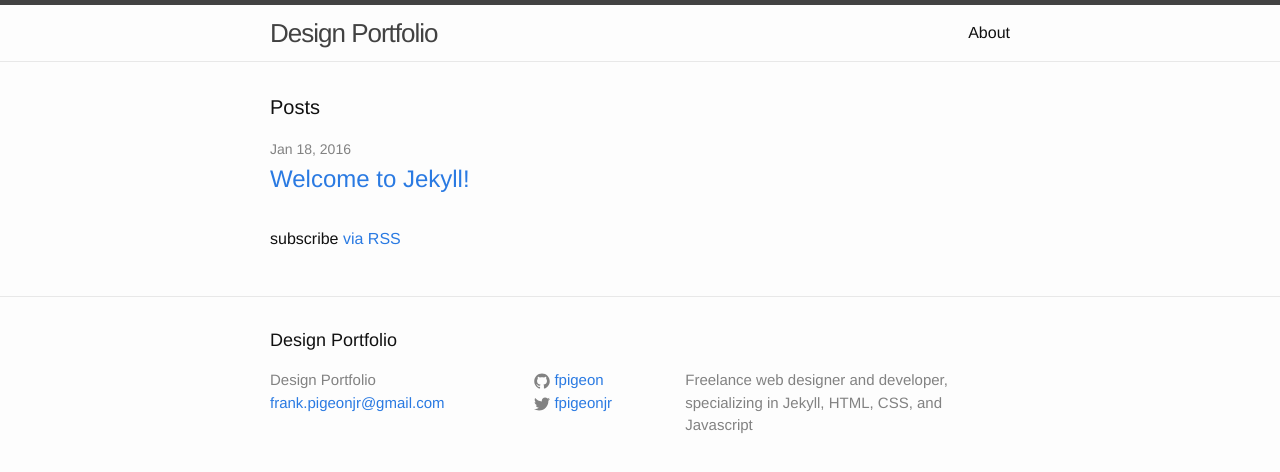
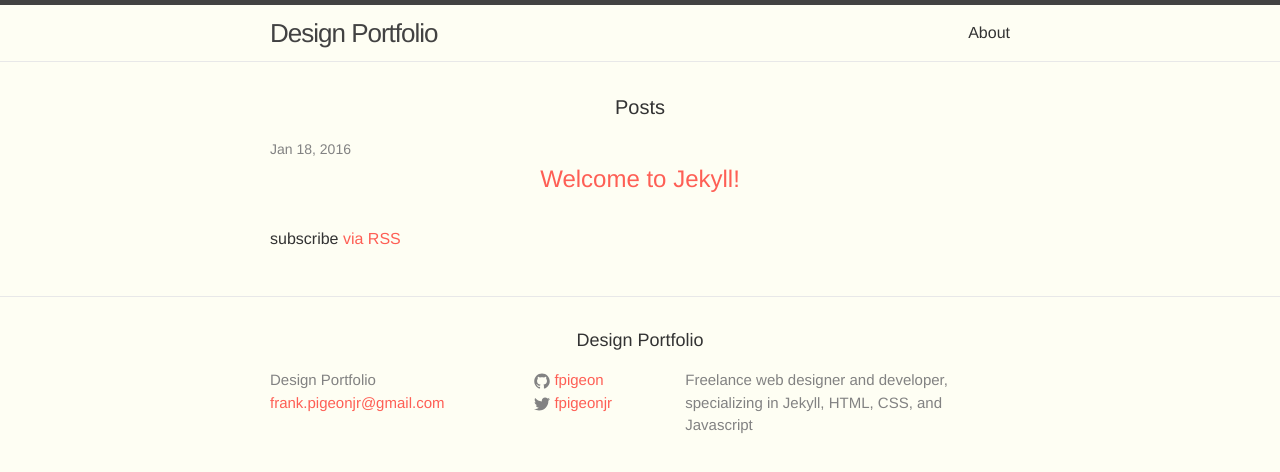
Before and after one commit to fpigeon/learning-jekyll, a Jekyll site: the page built from index.html, in a window 1280 px wide. Shown: the top 472 px of the page. Built offline with Jekyll 4.4.1, drawn with Linux system fonts in a browser that asks for light colours.

Commit message:
adds variables and default styles

```diff
--- a/_sass/_base.scss
+++ b/_sass/_base.scss
@@ -83,7 +83,14 @@
  */
 h1, h2, h3, h4, h5, h6 {
     font-weight: $base-font-weight;
+    text-align: center;
 }
+
+.mega { font-size: $mega-font-size; }
+h1, .h1 { font-size: $h1-font-size; }
+h2, .h2 { font-size: $h2-font-size; }
+h3, .h3 { font-size: $h3-font-size; }
+h4, .h4 { font-size: $h4-font-size; }
 
 
 
@@ -93,13 +100,9 @@
 a {
     color: $brand-color;
     text-decoration: none;
-
-    &:visited {
-        color: darken($brand-color, 15%);
-    }
-
+    transition: 0.3s;
     &:hover {
-        color: $text-color;
+        color: $blue-color;
         text-decoration: underline;
     }
 }
--- a/css/main.scss
+++ b/css/main.scss
@@ -6,17 +6,28 @@
 
 
 // Our variables
-$base-font-family: "Helvetica Neue", Helvetica, Arial, sans-serif;
+$base-font-family: 'Avenir Next', Helvetica, Arial, sans-serif;
 $base-font-size:   16px;
 $base-font-weight: 400;
 $small-font-size:  $base-font-size * 0.875;
 $base-line-height: 1.5;
 
+$mega-font-size: 100px;
+$h1-font-size: 70px;
+$h2-font-size: 40px;
+$h3-font-size: 30px;
+$h4-font-size: 24px;
+
 $spacing-unit:     30px;
 
-$text-color:       #111;
-$background-color: #fdfdfd;
-$brand-color:      #2a7ae2;
+$text-color:       #333;
+$background-color: #fefef3;
+$brand-color:      #fe5f55;
+
+$blue-color: #92b5bd;
+$yellow-color: #ede24e;
+$red-color: #df6d59;
+$purple-color: #6b2339;
 
 $grey-color:       #828282;
 $grey-color-light: lighten($grey-color, 40%);
```
Also changed, not shown: 1 other file.
